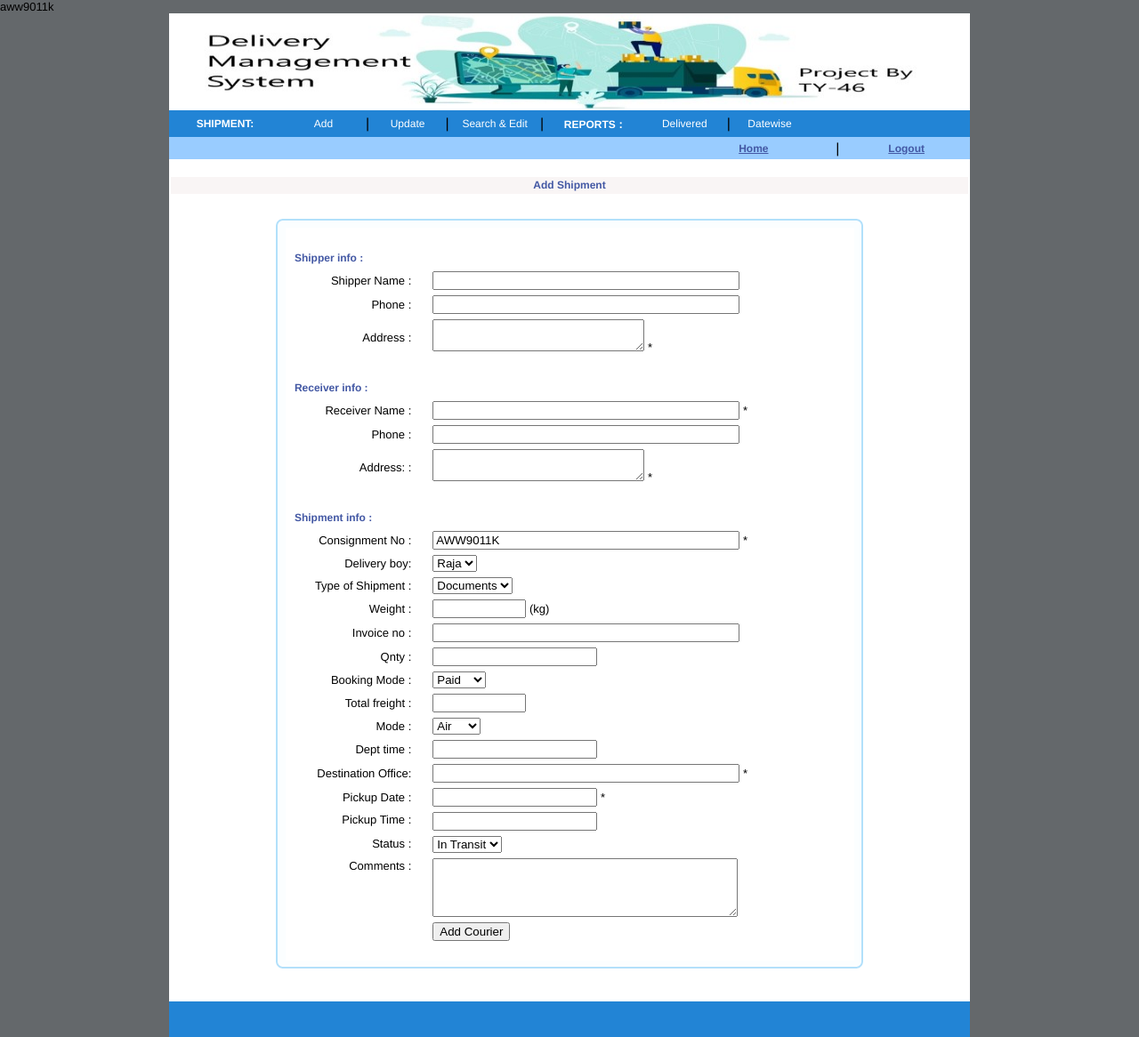
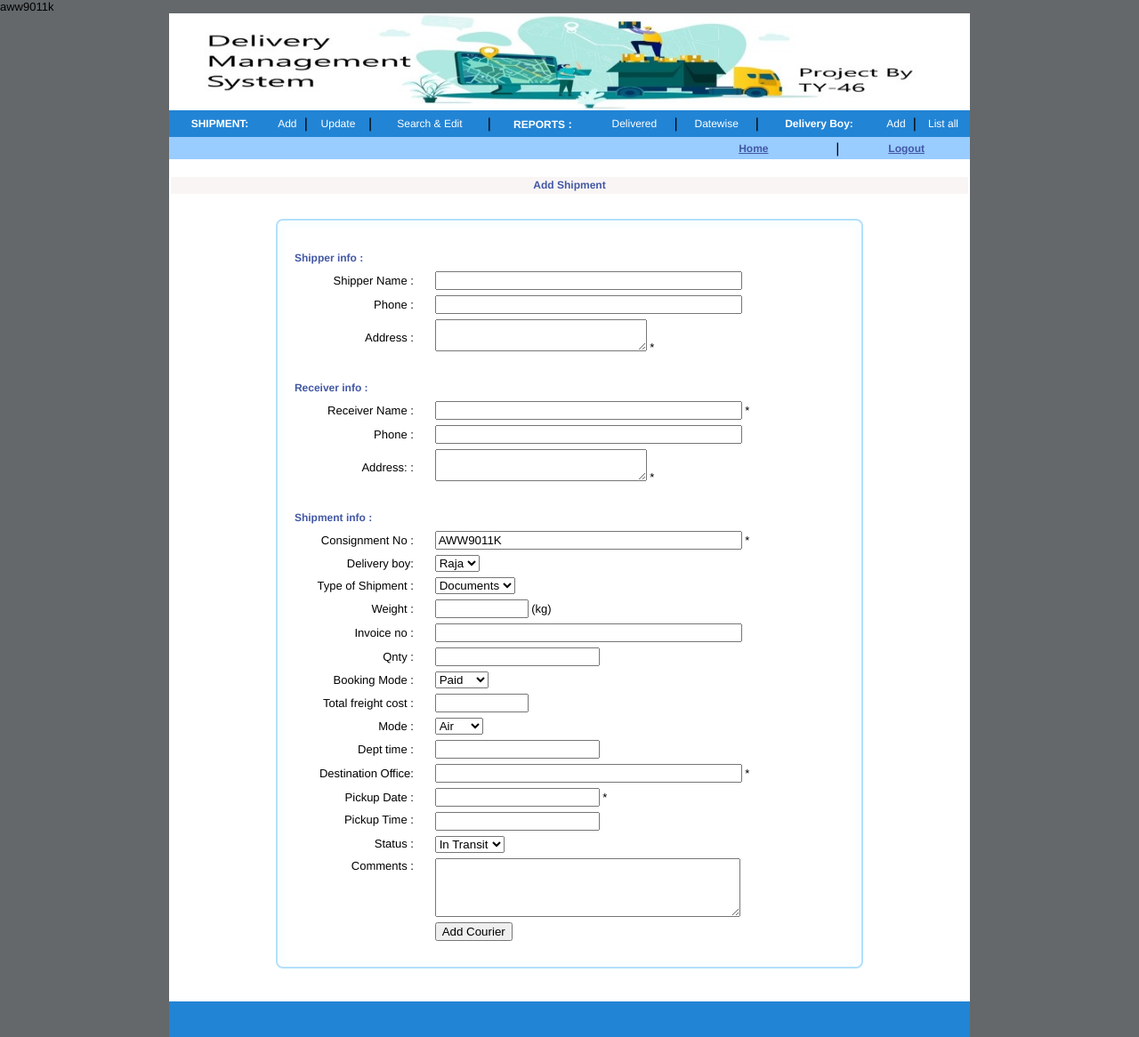
Before and after one commit to prachipandey0610/Delivery-Management-System, a PHP site: page /add-courier.php in a window 1280 px wide. Shown: the whole page at 89% size. Run offline with PHP 8.4, Linux system fonts and the light colour scheme; data comes from the database, SQL or seed files in the repository.

Commit message:
Optimizations in Header & added more delivery boy stuff

```diff
--- a/add-courier.php
+++ b/add-courier.php
@@ -577,7 +577,7 @@ function MM_validateForm() { //v4.0
                                                                 </select></td>
                                                         </tr>
                                                         <tr>
-                                                            <td class="TrackMediumBlue" align="right">Total freight : </td>
+                                                            <td class="TrackMediumBlue" align="right">Total freight cost : </td>
                                                             <td>&nbsp;</td>
                                                             <td><input id="Totalfreight" size="10" maxlength="13" name="Totalfreight"></td>
                                                         </tr>
@@ -669,8 +669,7 @@ function MM_validateForm() { //v4.0
             </table>
         </td>
     </tr>
-    </tbody>
-    </table>
+
 </body>
 
 </html>
--- a/add-new-delivery-boy.php
+++ b/add-new-delivery-boy.php
@@ -144,7 +144,7 @@ function MM_validateForm() { //v4.0
 
                 </tbody>
             </table>
-            <form action="process.php?action=add-delivery-boy" method="post" name="frmShipment">
+            <form action="process.php?action=add-delivery-boy" method="POST" name="frmShipment">
                 <div class="gentxt" align="right">
                     <table border="0" cellpadding="1" cellspacing="1" align="center" width="83%">
                         <tbody>
--- a/add-new-officer.php
+++ b/add-new-officer.php
@@ -121,9 +121,6 @@ function MM_validateForm() { //v4.0
 <body>
     <?php require "header.php";
 ?>
-
-    </td>
-    </tr>
 
     <tr>
         <td bgcolor="#FFFFFF">
@@ -281,8 +278,7 @@ function MM_validateForm() { //v4.0
             </table>
         </td>
     </tr>
-    </tbody>
-    </table>
+
 
 
 </body>
--- a/header.php
+++ b/header.php
@@ -17,52 +17,73 @@
                 <table border="0" cellpadding="0" cellspacing="0" width="900">
                     <tbody>
                         <tr>
-                            <td colspan="15">
+                            <td colspan="16">
                                 <img src="images/trheader.jpeg" height="109" width="900">
                             </td>
                         </tr>
                         <tr bgcolor="#2284d5">
-                            <td height="30" width="110">
+                            <style>
+                                td {
+                                    white-space: nowrap;
+
+                                }
+
+                            </style>
+                            <td height="30">
                                 <div align="center"><span class="headtext13 style2"><strong>SHIPMENT:</strong></span></div>
                             </td>
-                            <td height="30" width="83">
+                            <td height="30">
                                 <div class="lowerstyle" align="center"> <a href="add-courier.php">Add</a></div>
                             </td>
-                            <td width="4">
-                                <div align="left">|</div>
+                            <td width="3">
+                                <div align="center">|</div>
                             </td>
-                            <td height="30" width="74">
+                            <td height="30">
                                 <div class="lowerstyle" align="center"><a href="courier-list.php">Update </a></div>
                             </td>
-                            <td width="4">
-                                <div align="left">|</div>
+                            <td width="3">
+                                <div align="center">|</div>
                             </td>
-                            <td width="89">
+                            <td>
                                 <div class="lowerstyle" align="center">
                                     <div align="center"><a href="search-edit.php">Search &amp; Edit </a></div>
                                 </div>
                             </td>
                             <td width="3">
-                                <div align="left">|</div>
+                                <div align="center">|</div>
                             </td>
-                            <td height="30" width="96">
+                            <td height="30">
                                 <div align="center"><span class="headtext13 style2"><strong>REPORTS</strong></span><span class="heading"><strong> : </strong></span></div>
                             </td>
-                            <td height="30" width="83">
+                            <td height="30">
                                 <div class="lowerstyle" align="center"><a href="delivered-list.php">Delivered </a> </div>
                             </td>
                             <td width="3">|</td>
-                            <td width="76">
+                            <td>
                                 <div class="lowerstyle" align="center"><a href="datewise-list.php">Datewise </a> </div>
                             </td>
-                            <td width="3">&nbsp;</td>
-                            <td width="71">
-                                <div class="lowerstyle" align="center"><a href="http://tracking4web.com/admin/report_statuswise.php?status=all"></a> </div>
+
+                            <td width="3">
+                                <div align="center">|</div>
                             </td>
-                            <td width="3"></td>
-                            <td height="30" width="80">
 
+
+
+                            <td height="30">
+                                <div align="center"><span class="headtext13 style2"><strong>Delivery Boy:</strong></span></div>
                             </td>
+                            <td height="30">
+                                <div class="lowerstyle" align="center"> <a href="add-new-delivery-boy.php">Add</a></div>
+                            </td>
+                            <td width="3">
+                                <div align="center">|</div>
+                            </td>
+                            <td height="30">
+                                <div class="lowerstyle" align="center"><a href="delivery-boy-list.php">List all</a></div>
+                            </td>
+
+
+
                         </tr>
 
                     </tbody>
```
Also changed, not shown: process.php (+3 -4 lines).
